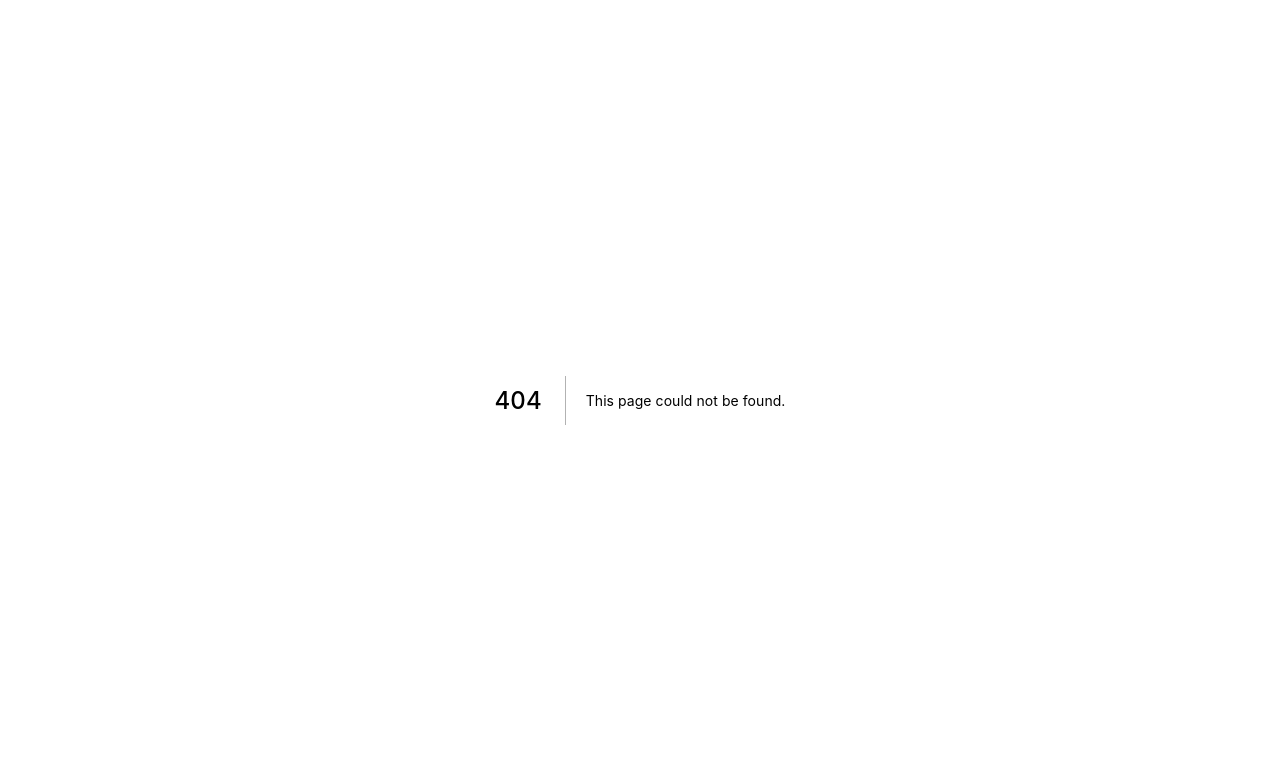
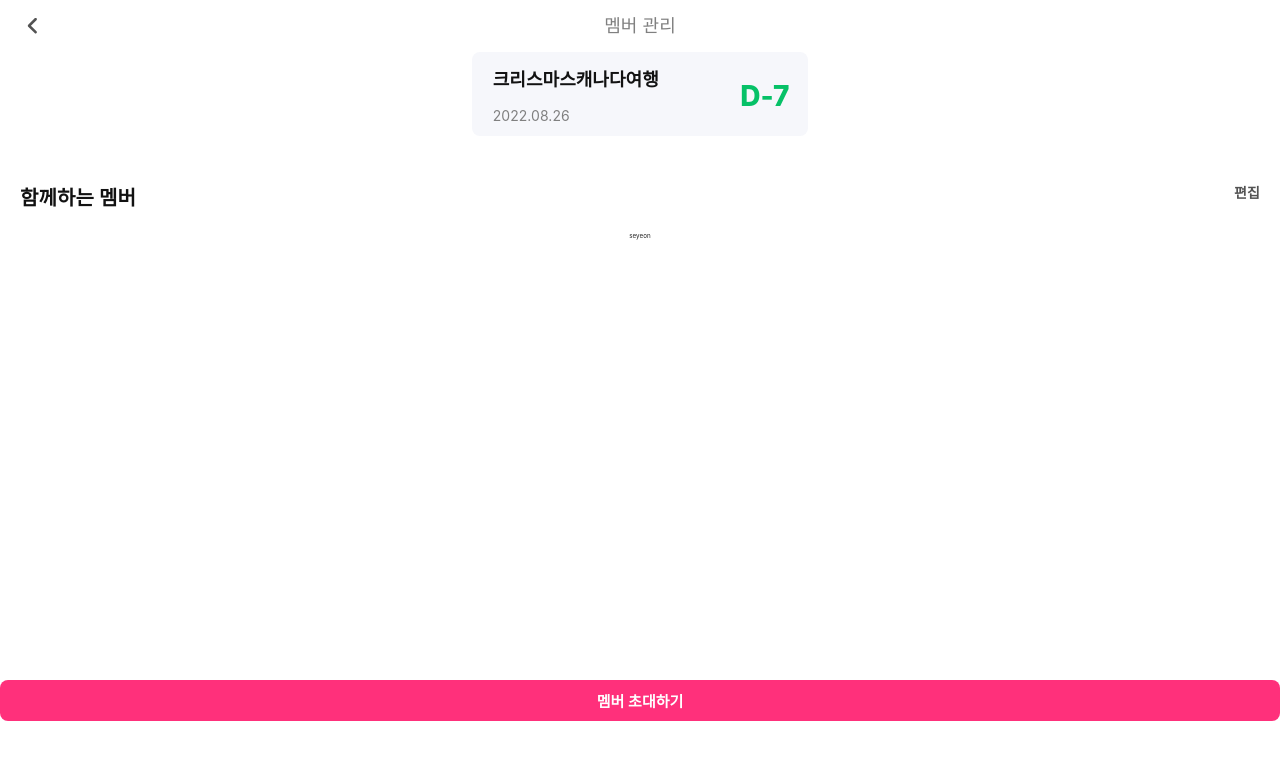
Before and after one commit to Team-Packman/Packman-Client, a Next.js app: page /components/manageMember/ManageMemberLanding in a window 1280 px wide. Before the commit this address had no page. Shown: the top 760 px of the page. Built offline with nearby package versions, Linux system fonts and the light colour scheme.

Commit message:
feat/#39 : 멤버 관리 뷰 컴포넌트 분리 및 mock api 연결

```diff
--- /dev/null
+++ b/pages/components/manageMember/ManageMemberLanding.tsx
@@ -0,0 +1,73 @@
+import Header from '../../../components/common/Header';
+import styled from 'styled-components';
+import { packmanColors } from '../../../styles/color';
+import Members from './Members';
+import useAPI from '../../../utils/hooks/useAPI';
+import { useQuery } from 'react-query';
+
+function ManageMemberLanding() {
+  const getGroupMembers = useAPI(
+    (api) => (groupId: string) => api.packingList.together.getGroupMembers(groupId),
+  );
+  const { data } = useQuery('group-members', () => getGroupMembers('3'));
+  if (!data) return null;
+
+  return (
+    <>
+      <Header back title="멤버 관리" />
+      <StyledRoot>
+        <StyledBanner>
+          <div>
+            <h1>크리스마스캐나다여행</h1>
+            <p>2022.08.26</p>
+          </div>
+          <div>D-7</div>
+        </StyledBanner>
+        <Members members={data.data.members} />
+      </StyledRoot>
+    </>
+  );
+}
+
+export default ManageMemberLanding;
+
+const StyledRoot = styled.div`
+  display: flex;
+  flex-direction: column;
+  align-items: center;
+  justify-content: center;
+  padding: 0 2rem;
+`;
+const StyledBanner = styled.div`
+  display: flex;
+  justify-content: space-between;
+  align-items: center;
+  width: 33.6rem;
+  height: 8.4rem;
+  border-radius: 0.8rem;
+  padding: 2rem 1.849rem 1.5rem 2.067rem;
+  background-color: ${packmanColors.pmBlueGrey};
+
+  & > div:first-child {
+    display: flex;
+    flex-direction: column;
+    justify-content: center;
+    gap: 1rem;
+
+    & > h1 {
+      font-weight: 600;
+      font-size: 1.8rem;
+      color: ${packmanColors.pmBlack};
+    }
+    & > p {
+      font-weight: 400;
+      font-size: 1.4rem;
+      color: ${packmanColors.pmDeepGrey};
+    }
+  }
+  & > div:nth-child(2) {
+    font-weight: 800;
+    font-size: 2.8rem;
+    color: ${packmanColors.pmGreen};
+  }
+`;
--- /dev/null
+++ b/pages/components/manageMember/Member.tsx
@@ -0,0 +1,38 @@
+import styled from 'styled-components';
+import { packmanColors } from '../../../styles/color';
+
+interface Members {
+  id: string; //  멤버 id
+  nickname: string; // 멤버 닉네임
+  profileImageId: string; // 멤버 프로필 사진 id
+}
+interface MemberProps {
+  member: Members;
+}
+
+function Member(props: MemberProps) {
+  const { member } = props;
+  const { id, nickname, profileImageId } = member;
+
+  return (
+    <StyledRoot>
+      <StyledMember />
+      <p>{nickname}</p>
+    </StyledRoot>
+  );
+}
+
+export default Member;
+
+const StyledRoot = styled.div`
+  display: flex;
+  flex-direction: column;
+  align-items: center;
+
+  gap: 0.455rem;
+`;
+const StyledMember = styled.div`
+  font-weight: 600;
+  font-size: 1.4rem;
+  color: ${packmanColors.pmDarkGrey};
+`;
--- /dev/null
+++ b/pages/components/manageMember/Members.tsx
@@ -0,0 +1,72 @@
+import styled from 'styled-components';
+import { packmanColors } from '../../../styles/color';
+import Member from './Member';
+
+interface Members {
+  id: string; //  멤버 id
+  nickname: string; // 멤버 닉네임
+  profileImageId: string; // 멤버 프로필 사진 id
+}
+
+interface MembersProps {
+  members: Members[];
+}
+
+function Members(props: MembersProps) {
+  const { members } = props;
+
+  return (
+    <StyledRoot>
+      <StyledCaption>
+        <h1>함께하는 멤버</h1>
+        <p>편집</p>
+      </StyledCaption>
+
+      <StyledMembers>
+        {members.map((member) => (
+          <Member key={member.id} member={member} />
+        ))}
+      </StyledMembers>
+      <button>멤버 초대하기</button>
+    </StyledRoot>
+  );
+}
+
+export default Members;
+
+const StyledRoot = styled.div`
+  display: flex;
+  flex-direction: column;
+  align-items: center;
+  width: 100%;
+
+  & > button {
+    position: absolute;
+    bottom: 7.937rem;
+    font-weight: 600;
+    font-size: 1.5rem;
+    color: ${packmanColors.pmWhite};
+    background-color: ${packmanColors.pmPink};
+    border: none;
+    border-radius: 0.8rem;
+    width: 100%;
+    height: 4.1rem;
+  }
+`;
+const StyledCaption = styled.div`
+  display: flex;
+  justify-content: space-between;
+  width: 100%;
+  margin: 4.637rem 0 1.163rem 0;
+  & > h1 {
+    color: ${packmanColors.pmBlack};
+    font-weight: 600;
+    font-size: 2rem;
+  }
+  & > p {
+    color: ${packmanColors.pmDarkGrey};
+    font-weight: 600;
+    font-size: 1.4rem;
+  }
+`;
+const StyledMembers = styled.div``;
--- a/pages/components/selectTemplate/SelectTemplateLanding.tsx
+++ b/pages/components/selectTemplate/SelectTemplateLanding.tsx
@@ -110,7 +110,7 @@ const StyleButton = styled.button<{ isTemplate: boolean; isActivated: boolean }>
       ? css`
           border: none;
           background-color: ${packmanColors.pmPink};
-          color: ${packmanColors.white};
+          color: ${packmanColors.pmWhite};
         `
       : css`
           border: 1px solid ${packmanColors.pmBlack};
@@ -120,7 +120,7 @@ const StyleButton = styled.button<{ isTemplate: boolean; isActivated: boolean }>
   ${({ isActivated }) =>
     !isActivated &&
     css`
-      color: ${packmanColors.white};
+      color: ${packmanColors.pmWhite};
       background-color: ${packmanColors.pmGrey};
     `}
 `;
```
Also changed, not shown: pages/manage-member.tsx (added, +12 -0 lines), pages/packing-list/[...slug].tsx (renamed from pages/packing-list/[[...slug]].tsx), 1 other file (tests, documents, lock files or other folders).
